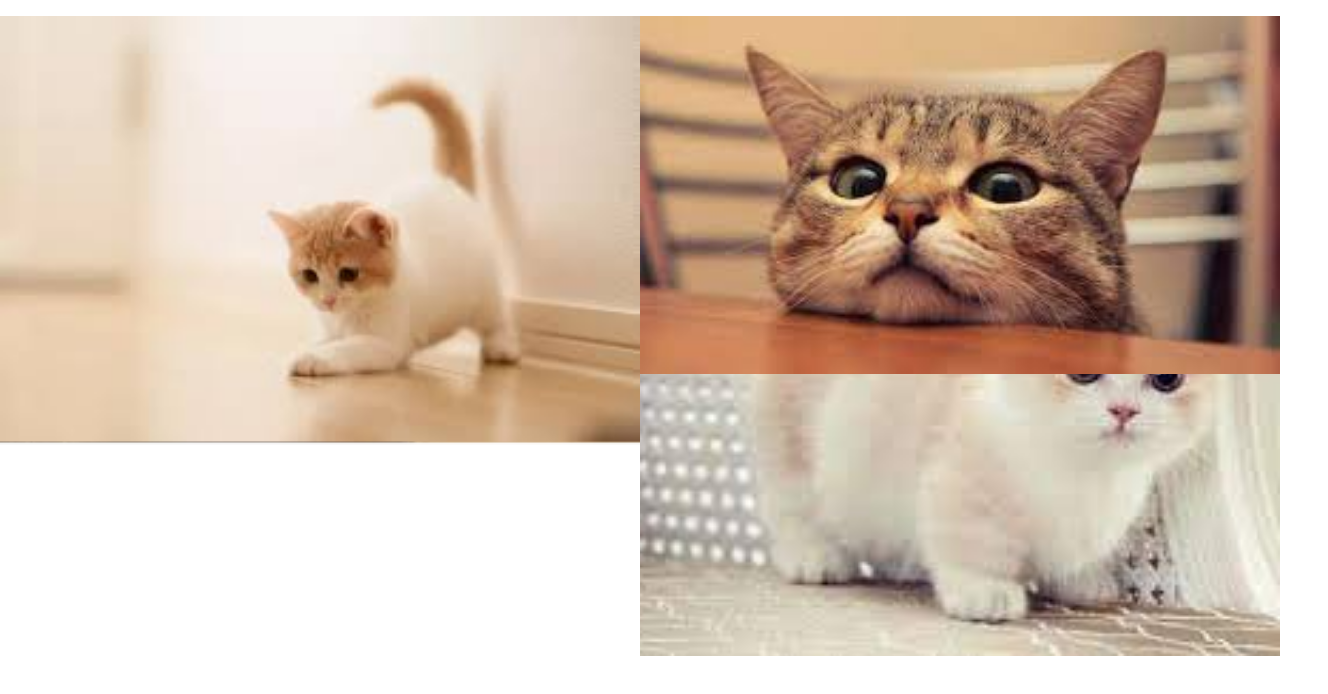
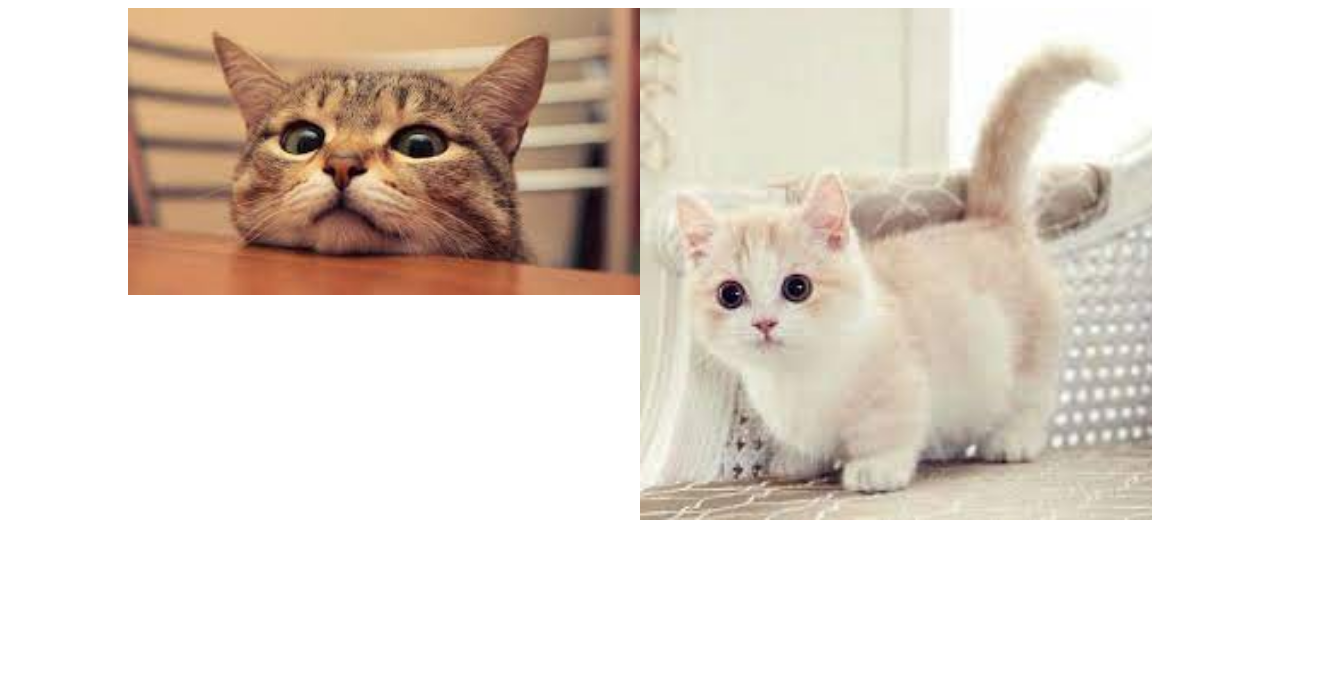
Before and after one commit to Ruoshi-Dai/responsive, a Vue app: page /#/ in a window 1280 px wide. Shown: the top 694 px of the page, 1328 px wide, since content can reach past the window. Built offline with nearby package versions, Linux system fonts and the light colour scheme; what cube-ui would draw is missing.

Commit message:
turning page code finished

```diff
--- a/src/components/PicBook.vue
+++ b/src/components/PicBook.vue
@@ -1,46 +1,30 @@
 <template>
   <div id="box">
-    <ul class="pages"
-        :style="{width: screenWidth + 'px', height: screenHeight * 0.8 + 'px'}">
-      <li class="paper" data-left
-          :style="{width: screenWidth * 0.5 + 'px', height: screenHeight * 0.8 + 'px'}"
-          @click="gotoPrevieous">
-        <div class="page page-1-back" id="p1b">
-          <img :src="getImgsrc(0)" alt :style="{width: screenWidth * 0.5 + 'px', maxHeight: screenHeight * 0.8 + 'px'}">
+    <div class="pages" :style="{width: screenWidth * 0.8 + 'px', height: this.screenWidth / 6 * 4 + 'px', left: screenWidth * 0.1 + 'px'}">
+      <div class="prepaper" :style="pageStyle">
+        <img :src="getImgsrc(0)" alt :style="imgStyle">
+      </div>
+      <div class="paper" data-left :style="pageStyle" @click="gotoPrevieous">
+        <div class="page page-1-back" :style="pageStyle">
+          <img :src="getImgsrc(1)" alt :style="imgStyle">
         </div>
-        <div class="page page-1" id="p1">
-          <img :src="getImgsrc(1)" alt :style="{width: screenWidth * 0.5 + 'px', maxHeight: screenHeight * 0.8 + 'px'}">
+        <div class="page page-1" :style="pageStyle">
+          <img :src="getImgsrc(2)" alt :style="imgStyle">
         </div>
-      </li>
-      <li class="paper" data-right
-          :style="{width: screenWidth * 0.5 + 'px', height:screenHeight * 0.8 + 'px'}"
-          @click="gotoNext">
-        <div class="page page-2" id="p2">
-          <img :src="getImgsrc(2)" alt :style="{width: screenWidth * 0.5 + 'px', maxHeight: screenHeight * 0.8 + 'px'}">
+      </div>
+      <div class="paper" data-right :style="pageStyle" @click="gotoNext">
+        <div class="page page-2" :style="pageStyle">
+          <img :src="getImgsrc(3)" alt :style="imgStyle">
         </div>
-        <div class="page page-2-back" id="p2b">
-          <img :src="getImgsrc(3)" alt :style="{width: screenWidth * 0.5 + 'px', maxHeight: screenHeight * 0.8 + 'px'}">
+        <div class="page page-2-back" :style="pageStyle">
+          <img :src="getImgsrc(4)" alt :style="imgStyle">
         </div>
-      </li>
-    </ul>
+      </div>
+      <div class="nxtpaper" :style="pageStyle">
+        <img :src="getImgsrc(5)" alt :style="imgStyle">
+      </div>
+    </div>
   </div>
-  <!-- <div id="box">
-    <ul class="pages" :style="{width: screenWidth + 'px', height:screenHeight * 0.8 + 'px'}">
-      <li class="paper" data-left
-          :style="{width: screenWidth * 0.5 + 'px', height:screenHeight * 0.8 + 'px'}"
-          @click="gotoPrevieous">
-        <div class="page page-1-back"></div>
-        <div class="page page-1"></div>
-      </li>
-      <li class="paper" data-right
-          :style="{width: screenWidth * 0.5 + 'px', height:screenHeight * 0.8 + 'px'}"
-          @click="gotoNext">
-          <div class="page page-2"></div>
-          <div class="page page-2-back"></div>
-      </li>
-    </ul>
-    <div class="test"></div>
-  </div> -->
 </template>
 
 <script>
@@ -85,10 +69,6 @@ export default {
       boxObj: '',
       leftpageObj: '',
       rightpageObj: '',
-      p1bObj: '',
-      p1Obj: '',
-      p2Obj: '',
-      p2bObj: '',
       index: 0
     }
   },
@@ -96,10 +76,7 @@ export default {
     gotoPrevieous () {
       if (this.ready === false) return
       this.ready = false
-      this.p1Obj.style.zIndex = 4
-      this.p1bObj.style.zIndex = 3
-      console.log('p1b zindex: ' + this.p1Obj.style.zIndex)
-      console.log('p2 zindex: ' + this.p2Obj.style.zIndex)
+      this.leftpageObj.style.zIndex = 4
       this.leftpageObj.style.WebkitTransform = 'perspective(1000px) rotateY(180deg)'
       this.leftpageObj.style.transformOrigin = 'right center'
       this.leftpageObj.style.transition = '2s ease-in-out'
@@ -108,8 +85,7 @@ export default {
         this.leftpageObj.style.transition = 'none'
         this.leftpageObj.style.WebkitTransform = 'perspective(1000px) rotateY(0deg)'
         this.index = newIndex
-        // this.p1bObj.style.zIndex = 1
-        // this.p1Obj.style.zIndex = 2
+        this.leftpageObj.style.zIndex = 3
         this.ready = true
         console.log('index: ' + this.index)
       }, false)
@@ -117,8 +93,7 @@ export default {
     gotoNext () {
       if (this.ready === false) return
       this.ready = false
-      this.p2Obj.style.zIndex = 4
-      this.p2bObj.style.zIndex = 3
+      this.rightpageObj.style.zIndex = 4
       this.rightpageObj.style.WebkitTransform = 'perspective(1000px) rotateY(-180deg)'
       this.rightpageObj.style.transformOrigin = 'left center'
       this.rightpageObj.style.transition = '2s ease-in-out'
@@ -127,8 +102,7 @@ export default {
         this.rightpageObj.style.transition = 'none'
         this.rightpageObj.style.WebkitTransform = 'perspective(1000px) rotateY(0deg)'
         this.index = newIndex
-        this.p2bObj.style.zIndex = 1
-        this.p2Obj.style.zIndex = 2
+        this.rightpageObj.style.zIndex = 3
         this.ready = true
         console.log('index: ' + this.index)
       }, false)
@@ -137,8 +111,19 @@ export default {
   computed: {
     getImgsrc () {
       return function (ind) {
-        // console.log('index: ' + this.index + ' length: ' + this.items.length)
         return this.items[(this.index + ind) % this.items.length].image
+      }
+    },
+    imgStyle: function () {
+      return {
+        width: this.screenWidth * 0.4 + 'px',
+        maxHeight: '100%'
+      }
+    },
+    pageStyle: function () {
+      return {
+        width: this.screenWidth * 0.4 + 'px',
+        height: this.screenWidth * 0.4 / 3 * 4 + 'px'
       }
     }
   },
@@ -147,14 +132,6 @@ export default {
     this.boxObj = document.getElementById('box')
     this.leftpageObj = document.querySelector('.paper[data-left]')
     this.rightpageObj = document.querySelector('.paper[data-right]')
-    this.p1bObj = document.getElementById('p1b')
-    this.p1Obj = document.getElementById('p1')
-    this.p2Obj = document.getElementById('p2')
-    this.p2bObj = document.getElementById('p2b')
-    this.p1bObj.style.zIndex = 1
-    this.p1Obj.style.zIndex = 2
-    this.p2Obj.style.zIndex = 2
-    this.p2bObj.style.zIndex = 1
     window.onresize = () => {
       return (() => {
         window.screenWidth = window.innerWidth
@@ -181,45 +158,31 @@ export default {
 </script>
 
 <style scoped>
-@keyframes flip-to-left {
-  from {
-    transform: perspective(1000px) rotateY(0);
-  }
-  to {
-    transform: perspective(1000px) rotateY(-180deg);
-  }
+.box {
+  text-align: center;
 }
 
-@keyframes flip-to-right {
-  from {
-    transform: perspective(1000px) rotateY(0);
-  }
-  to {
-    transform: perspective(1000px) rotateY(180deg);
-  }
+.pages {
+  z-index: auto;
+  position:absolute;
+  display: inline-block;
 }
-
-/* .paper[data-right] {
-  transform-origin: left center;
-  animation: flip-to-left 2s ease-in-out;
-} */
-
-/* .paper[data-left] {
-  transform-origin: right center;
-  animation: flip-to-right 2s ease-in-out;
-} */
 
 .paper {
   /* display: none; */
   position: absolute;
   right: 0;
   transform-style: preserve-3d;
-  z-index: auto;
+}
+
+.page {
+  background-color: white;
 }
 
 .paper[data-left],
 .paper[data-right] {
   display: block;
+  z-index: 3;
 }
 
 .paper[data-left] {
@@ -240,9 +203,19 @@ export default {
   right: 0;
 }
 
-/* .paper[data-right] + .paper {
-  display: block;
-} */
+.prepaper {
+  position: absolute;
+  right: auto;
+  left: 0;
+  z-index: 0;
+}
+
+.nxtpaper {
+  position: absolute;
+  left: auto;
+  right: 0;
+  z-index: 0;
+}
 
 .page {
   position: absolute;
@@ -251,7 +224,7 @@ export default {
 }
 
 .page-1-back, .page-2-back {
-  z-index: 1;
+  z-index: 2;
 }
 
 .page-1-back img {
@@ -266,4 +239,8 @@ export default {
   z-index: 2;
   transform: translateZ(1px);
 }
+
+.page-pre, .page-nxt {
+  z-index: 1;
+}
 </style>
```
Also changed, not shown: reports/album-v2-report.md (added, +8 -0 lines), 2 other files (tests, documents, lock files or other folders).
